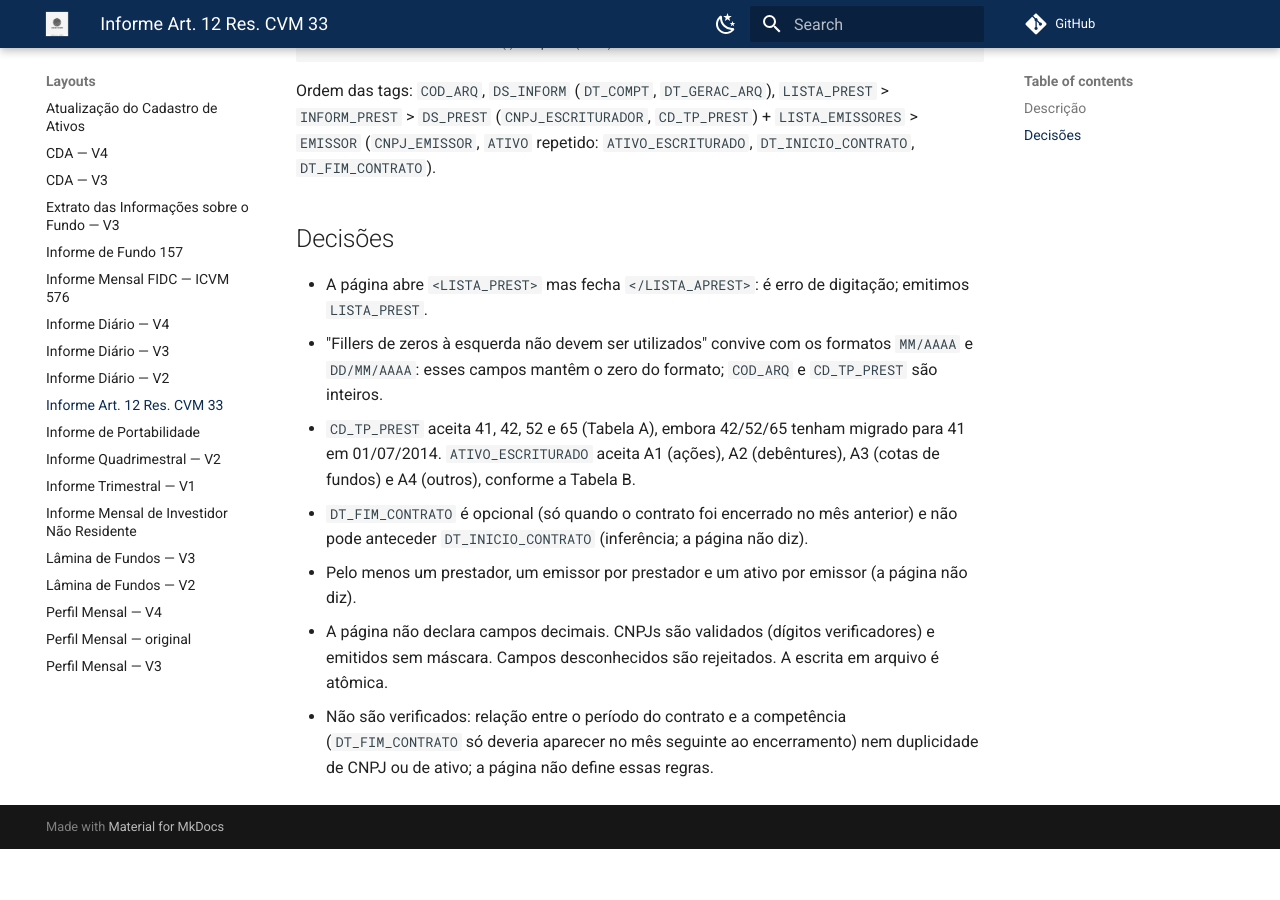
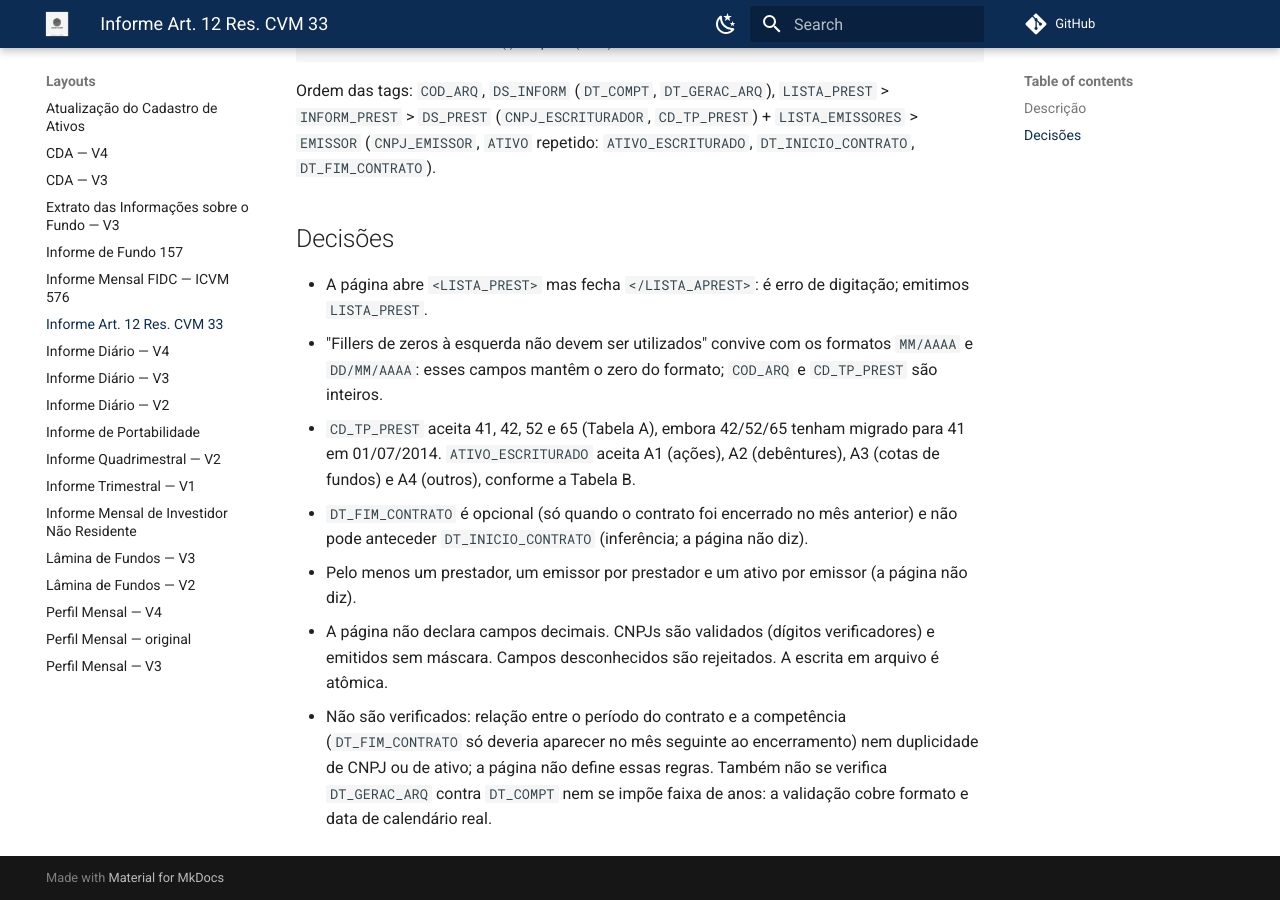
Before and after one commit to guilhermegor/layouts-cvm, an MkDocs documentation site: the page built from docs/informe_art12_res33.md, in a window 1280 px wide and 900 px high, scrolled down 926 px. Built offline with MkDocs 1.6.1 and Material for MkDocs 9.7.7, drawn with Linux system fonts in a browser that asks for light colours; comment, search, counter and statistics services are not loaded; the version menu is left out; before the commit the page ends 1775 px from its top, so only the background shows below that.

Commit message:
docs: address second ladder review on informe art12 writer
Move the nav and README rows before the Informe Diario group, add the
missing Raises section to _check_dt_gerac_arq, and document that
DT_GERAC_ARQ vs DT_COMPT and year ranges are not enforced.

```diff
--- a/docs/informe_art12_res33.md
+++ b/docs/informe_art12_res33.md
@@ -59,4 +59,5 @@ Ordem das tags: `COD_ARQ`, `DS_INFORM` (`DT_COMPT`, `DT_GERAC_ARQ`), `LISTA_PRES
   sem máscara. Campos desconhecidos são rejeitados. A escrita em arquivo é atômica.
 - Não são verificados: relação entre o período do contrato e a competência (`DT_FIM_CONTRATO` só
   deveria aparecer no mês seguinte ao encerramento) nem duplicidade de CNPJ ou de ativo; a
-  página não define essas regras.
+  página não define essas regras. Também não se verifica `DT_GERAC_ARQ` contra `DT_COMPT`
+  nem se impõe faixa de anos: a validação cobre formato e data de calendário real.
--- a/mkdocs.yml
+++ b/mkdocs.yml
@@ -13,10 +13,10 @@ nav:
       - "Extrato das Informações sobre o Fundo — V3": extrato.md
       - "Informe de Fundo 157": inf_fundo_157.md
       - "Informe Mensal FIDC — ICVM 576": inf_mensal_fidc.md
+      - "Informe Art. 12 Res. CVM 33": informe_art12_res33.md
       - "Informe Diário — V4": informe_diario.md
       - "Informe Diário — V3": informe_diario_v3.md
       - "Informe Diário — V2": informe_diario_v2.md
-      - "Informe Art. 12 Res. CVM 33": informe_art12_res33.md
       - "Informe de Portabilidade": informe_portabilidade.md
       - "Informe Quadrimestral — V2": informe_quadrimestral.md
       - "Informe Trimestral — V1": informe_trimestral_v1.md
```
Also changed, not shown: README.md (+1 -1 lines), 1 other file.
